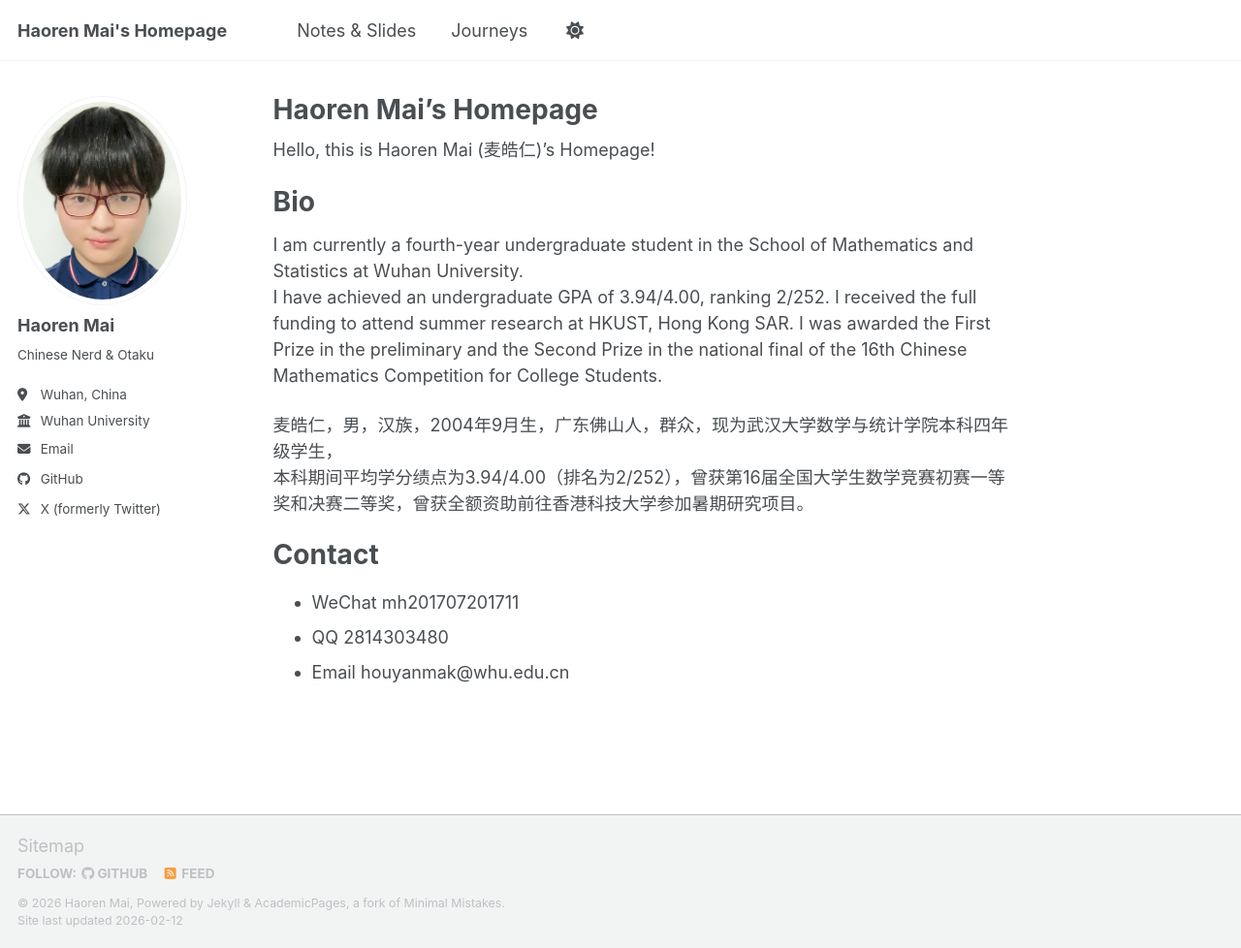
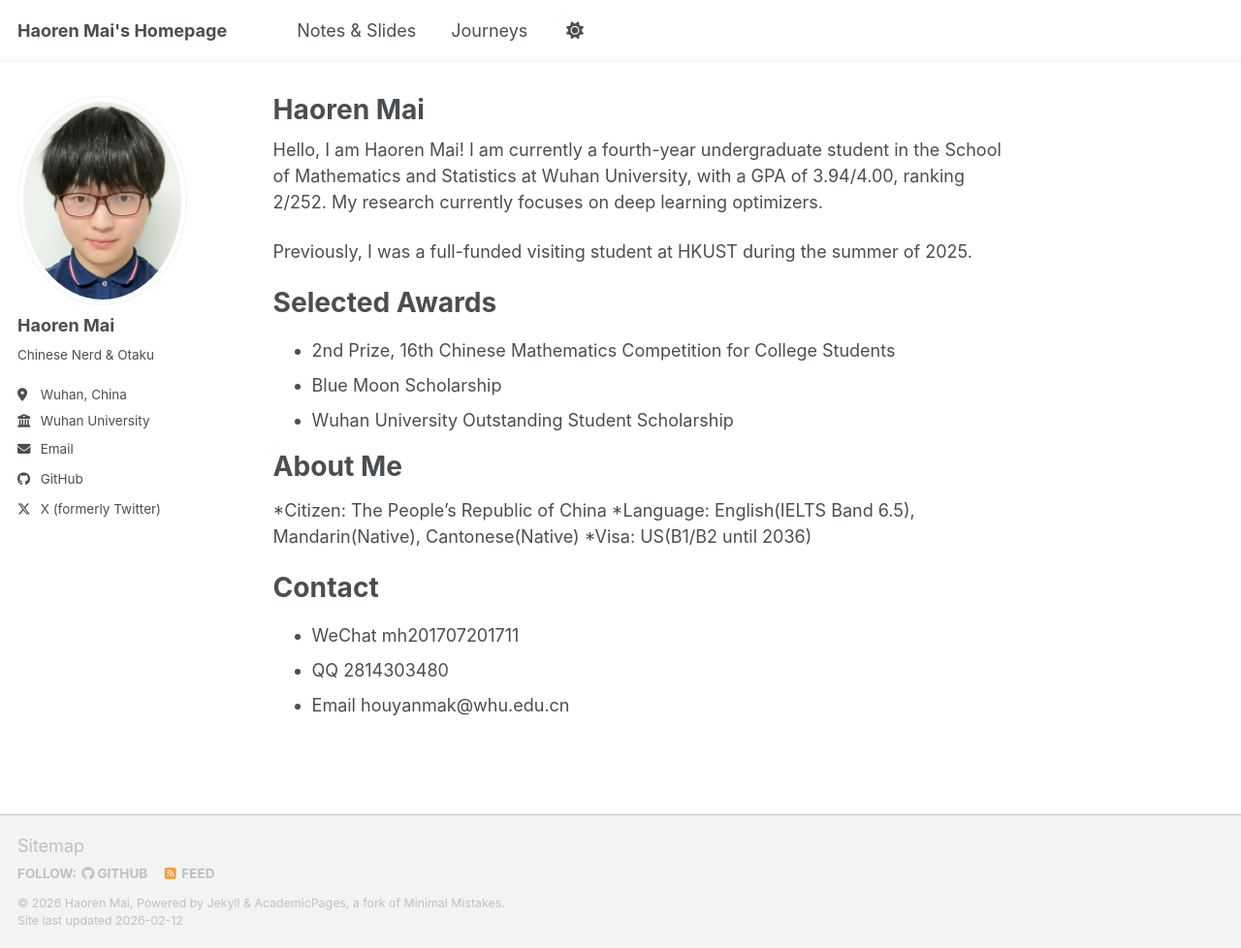
Before and after one commit to haorenmai/haorenmai, a Jekyll site: the page built from _pages/about.md, in a window 1280 px wide and 978 px high. Shown: the whole window at 97% size. Built offline with Jekyll 4.4.1, drawn with Linux system fonts in a browser that asks for light colours; a script bundle is joined from its source files by our own code; library files that are not in the unit come from our copies.

Commit message:
Update about.md

```diff
--- a/_pages/about.md
+++ b/_pages/about.md
@@ -1,6 +1,6 @@
 ---
 permalink: /
-title: "Haoren Mai's Homepage"
+title: "Haoren Mai"
 author_profile: true
 redirect_from:
   - /about/
@@ -9,15 +9,21 @@ redirect_from:
 
 {% include base_path %}
 
-Hello, this is Haoren Mai (麦皓仁)'s Homepage!
+Hello, I am Haoren Mai! I am currently a fourth-year undergraduate student in the School of Mathematics and Statistics at Wuhan University, with a GPA of 3.94/4.00, ranking 2/252. My research currently focuses on deep learning optimizers.
 
-Bio
+Previously, I was a full-funded visiting student at HKUST during the summer of 2025.
+
+Selected Awards
 ======
-I am currently a fourth-year undergraduate student in the School of Mathematics and Statistics at Wuhan University.
-I have achieved an undergraduate GPA of 3.94/4.00, ranking 2/252. I received the full funding to attend summer research at HKUST, Hong Kong SAR. I was awarded the First Prize in the preliminary and the Second Prize in the national final of the 16th Chinese Mathematics Competition for College Students.
+* 2nd Prize, 16th Chinese Mathematics Competition for College Students
+* Blue Moon Scholarship
+* Wuhan University Outstanding Student Scholarship
 
-麦皓仁，男，汉族，2004年9月生，广东佛山人，群众，现为武汉大学数学与统计学院本科四年级学生，
-本科期间平均学分绩点为3.94/4.00（排名为2/252），曾获第16届全国大学生数学竞赛初赛一等奖和决赛二等奖，曾获全额资助前往香港科技大学参加暑期研究项目。
+About Me
+======
+*Citizen: The People's Republic of China
+*Language: English(IELTS Band 6.5), Mandarin(Native), Cantonese(Native)
+*Visa: US(B1/B2 until 2036)
 
 Contact
 ======
```
